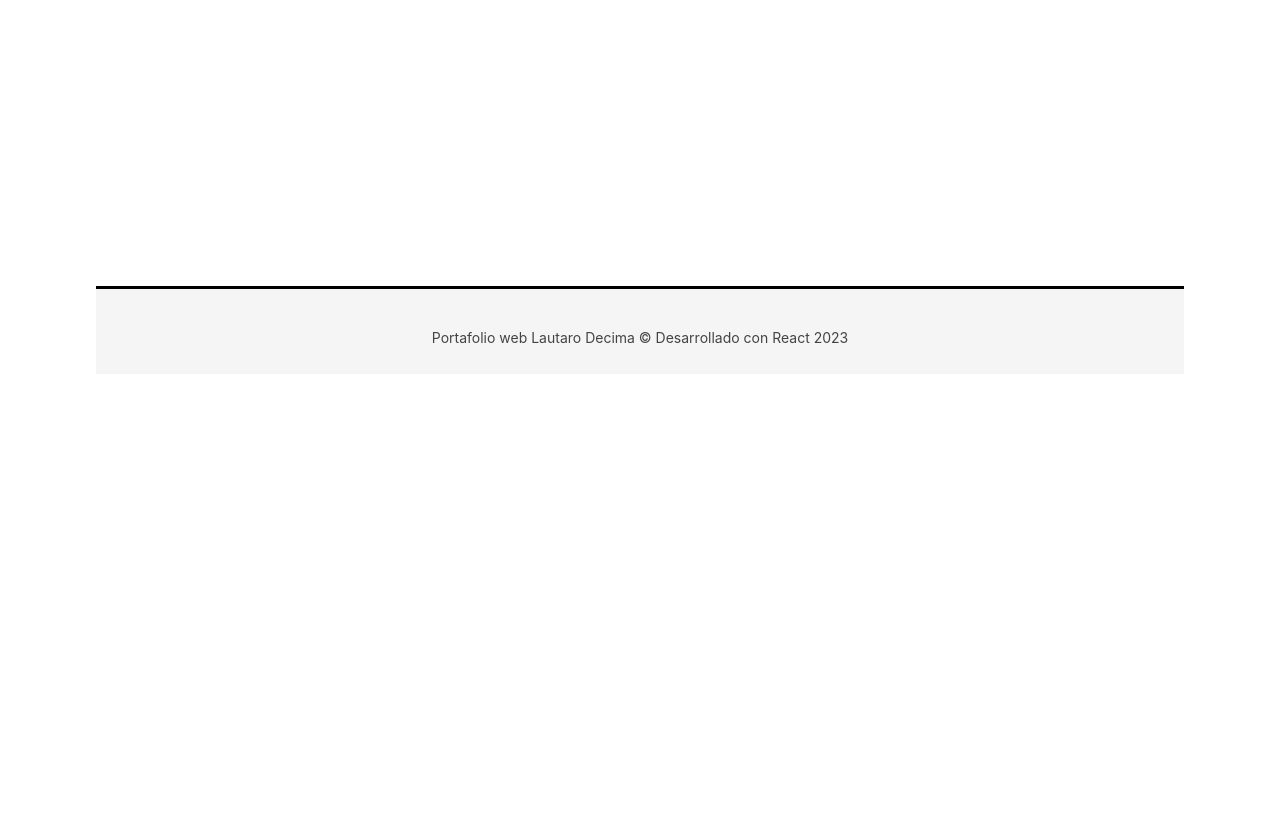
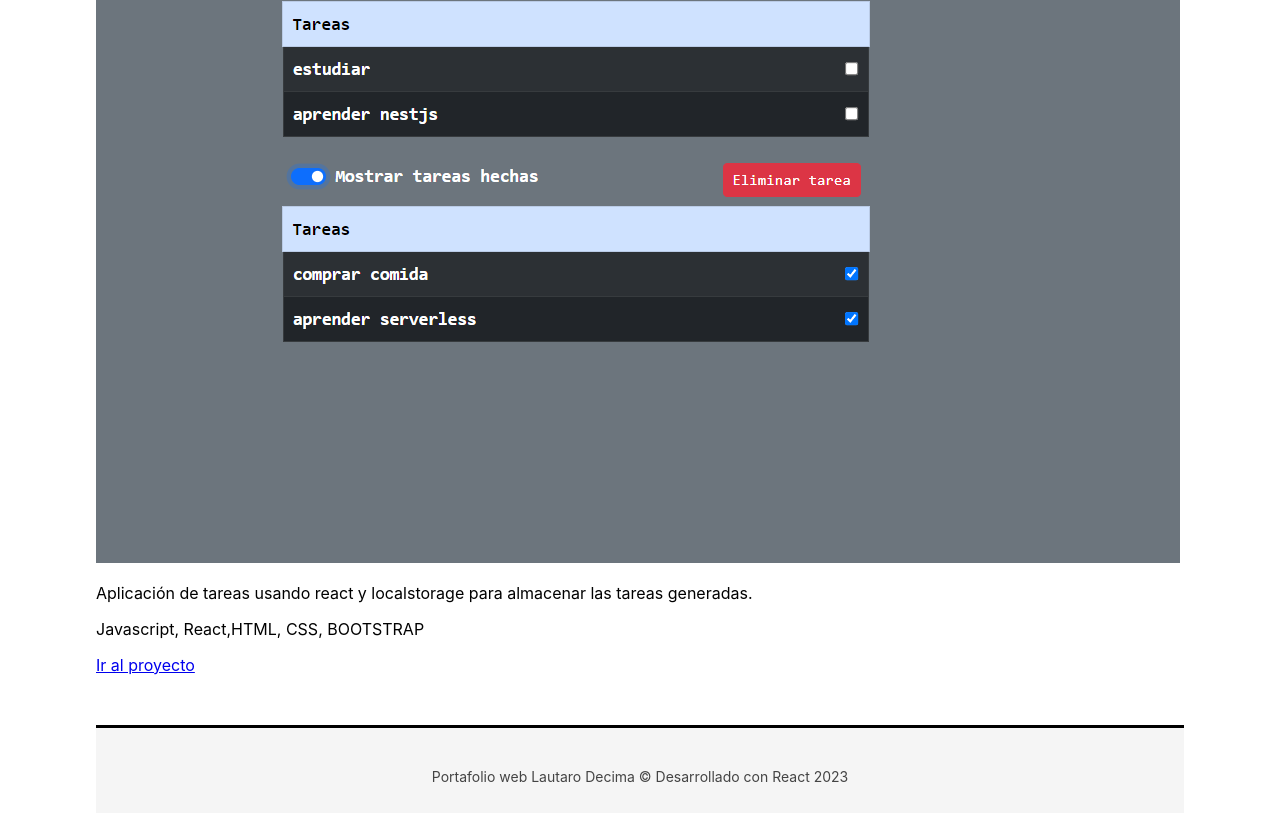
Before and after one commit to decimalautaro/portafolio-estatico-react, a React (Create React App) app: page /project/app-tareas-useState-useEffect in a window 1280 px wide. Before the commit this address had no page. Shown: the part 345-1158 px from the top of the page. Before the commit the page ends 800 px from the top, so only its background shows below. Built offline with nearby package versions, Linux system fonts and the light colour scheme.

Commit message:
feat: creando componente project, crenado ruta  y dandole estilos

```diff
--- /dev/null
+++ b/src/components/Project.js
@@ -0,0 +1,30 @@
+import React, { useEffect, useState } from 'react'
+import { useParams } from 'react-router-dom'
+import { works } from '../data/works.js'
+
+
+export const Project = () => {
+
+    const [project, setProject] = useState({})
+    const params = useParams()
+
+    useEffect(()=>{
+        let project = works.filter(work => work.id === params.id)
+        console.log(project)
+        return setProject(project[0])
+    },[])
+
+  return (
+    <div className='page page-work'>
+
+        <h1 className='heading'>{project.nombre}</h1>
+        <div className='mask'>
+            <img src={require(`./../img/${params.id}.png`)} alt={params.id} />
+        </div>
+        <p>{project.description}</p>
+        <p>{project.tecnologias}</p>
+        <a href={project.url} target='blank'>Ir al proyecto</a>
+
+    </div>
+  )
+}
--- a/src/index.css
+++ b/src/index.css
@@ -191,17 +191,17 @@ button:hover{
   box-shadow: 0px 5px 10px #ddd;
 }
 
+.workItem img{
+  width: 120%;
+  transition: all 500ms;
+}
+
+
 .workItem .mask:hover img{
   width: 200%;
   margin-right: 30%;
 
 }
-
-.workItem img{
-  width: 120%;
-  transition: all 500ms;
-}
-
 
 
 .workItem span{
@@ -236,3 +236,9 @@ button:hover{
   margin-top: 0px;
   border-top: 1px solid #ddd;
 }
+
+.page-work mask{
+  height: 300px;
+  overflow: hidden;
+  box-shadow: 0px 0px 20px #ddd;
+}
--- a/src/router/MyRoutes.js
+++ b/src/router/MyRoutes.js
@@ -7,6 +7,7 @@ import {Curriculum} from "../components/Curriculum"
 import {Contact} from "../components/Contact"
 import { HeaderNav } from '../components/layout/HeaderNav'
 import { Footer } from '../components/layout/Footer'
+import { Project } from '../components/Project'
 
 export const MyRoutes = () => {
   return (
@@ -23,6 +24,7 @@ export const MyRoutes = () => {
         <Route path='/services' element= {<Services/>}/>
         <Route path='/curriculum' element= {<Curriculum/>}/>
         <Route path='/contact' element= {<Contact/>}/>
+        <Route path='/project/:id' element= {<Project/>}/>
         <Route path='*' element= {
         <div className='page'>
             <h1 className='heading'>Error 404</h1>
```
